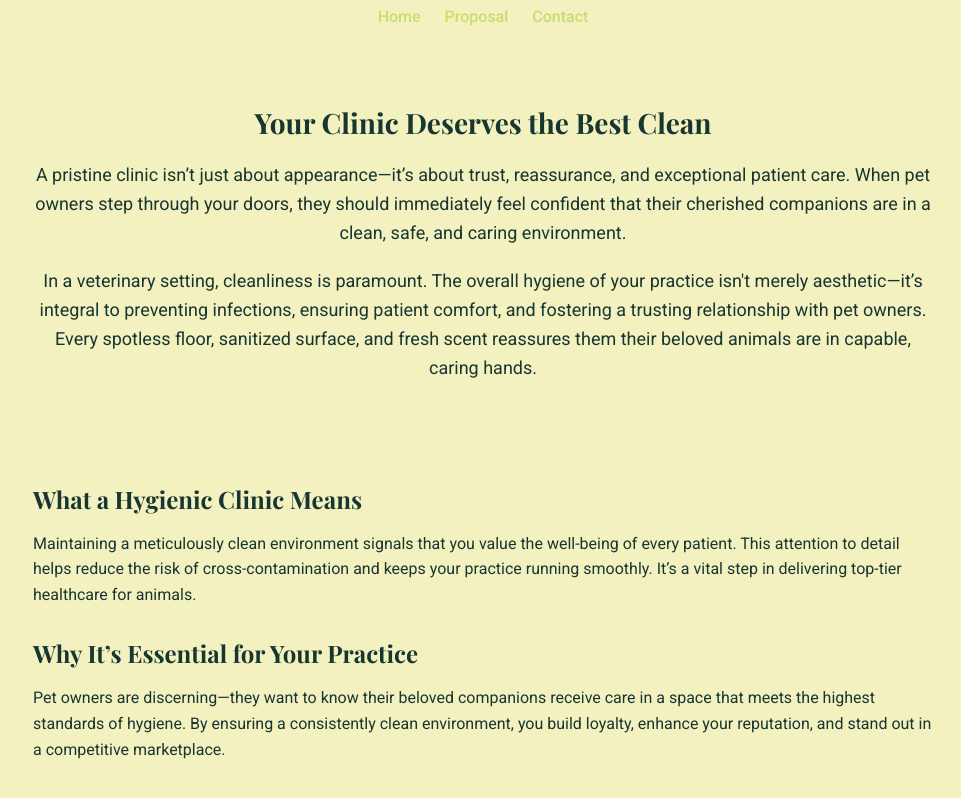
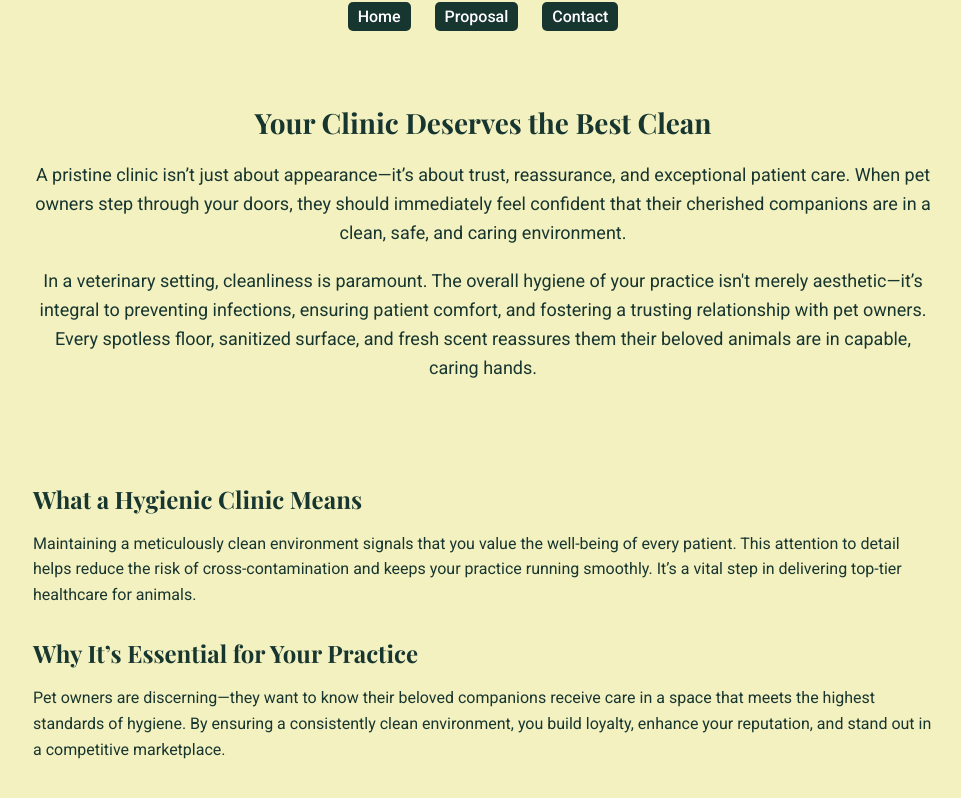
Before and after one commit to Leoplazai/nqcare, a plain HTML site: page index.html in a window 1280 px wide. Shown: the part 105-903 px from the top of the page, without its empty margins (157-1118 px from the left). Drawn offline with nearby package versions, Linux system fonts and the light colour scheme.

Commit message:
Update index.html

```diff
--- a/index.html
+++ b/index.html
@@ -61,14 +61,18 @@
  nav a {
     font-family: var(--body-font);
     font-weight: 500;
-            color: #c7de6b; /* Updated link color */
+    color: #ffffff; /* White text for better contrast */
     text-decoration: none;
     margin: 0 10px;
     font-size: 16px;
+    background-color: #183630; /* Dark green background box */
+    padding: 5px 10px; /* Some padding for the box */
+    border-radius: 5px; /* Rounded corners, optional */
 }
 
 nav a:hover {
-            text-decoration: underline;
+    background-color: #0f241e; /* Slightly darker on hover */
+    text-decoration: none;
 }
 
         .intro-section {
```
Lines whose indentation alone changed are shown as unchanged.
